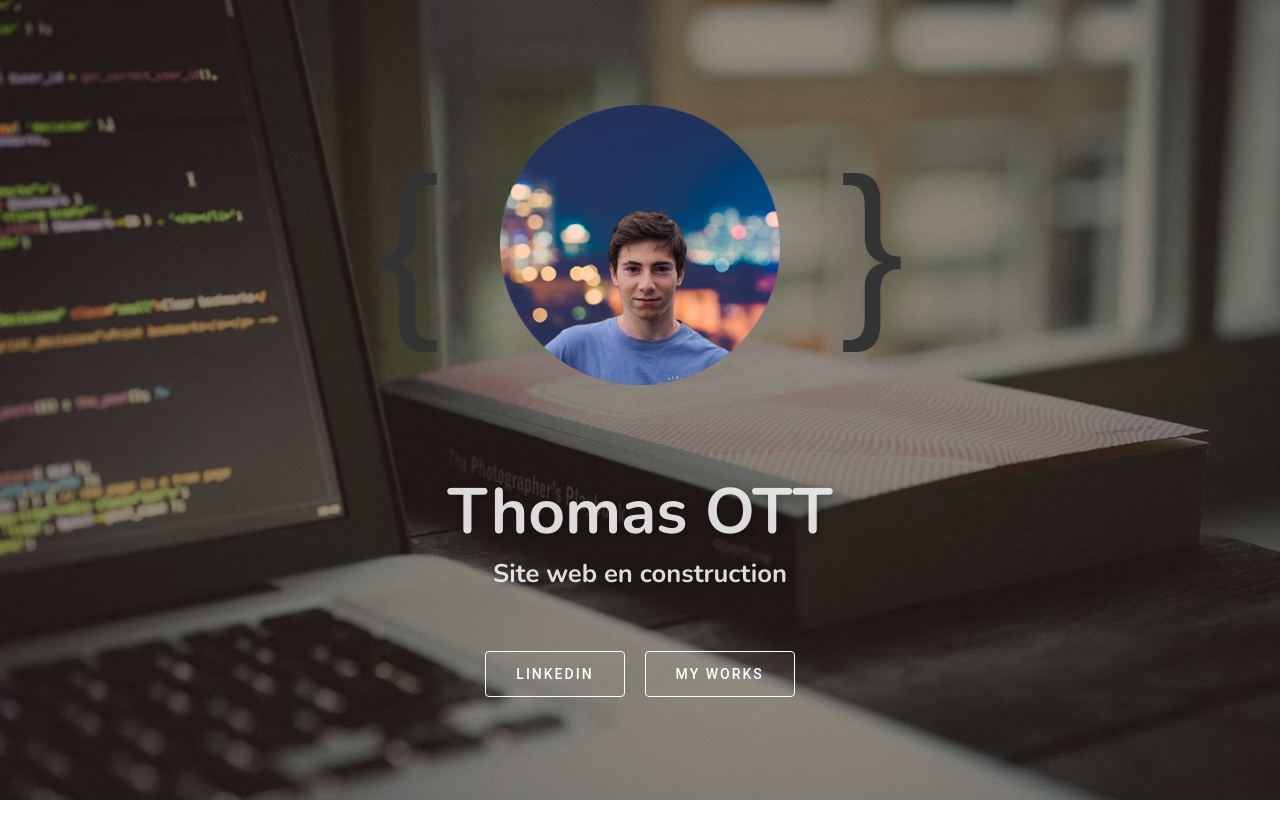
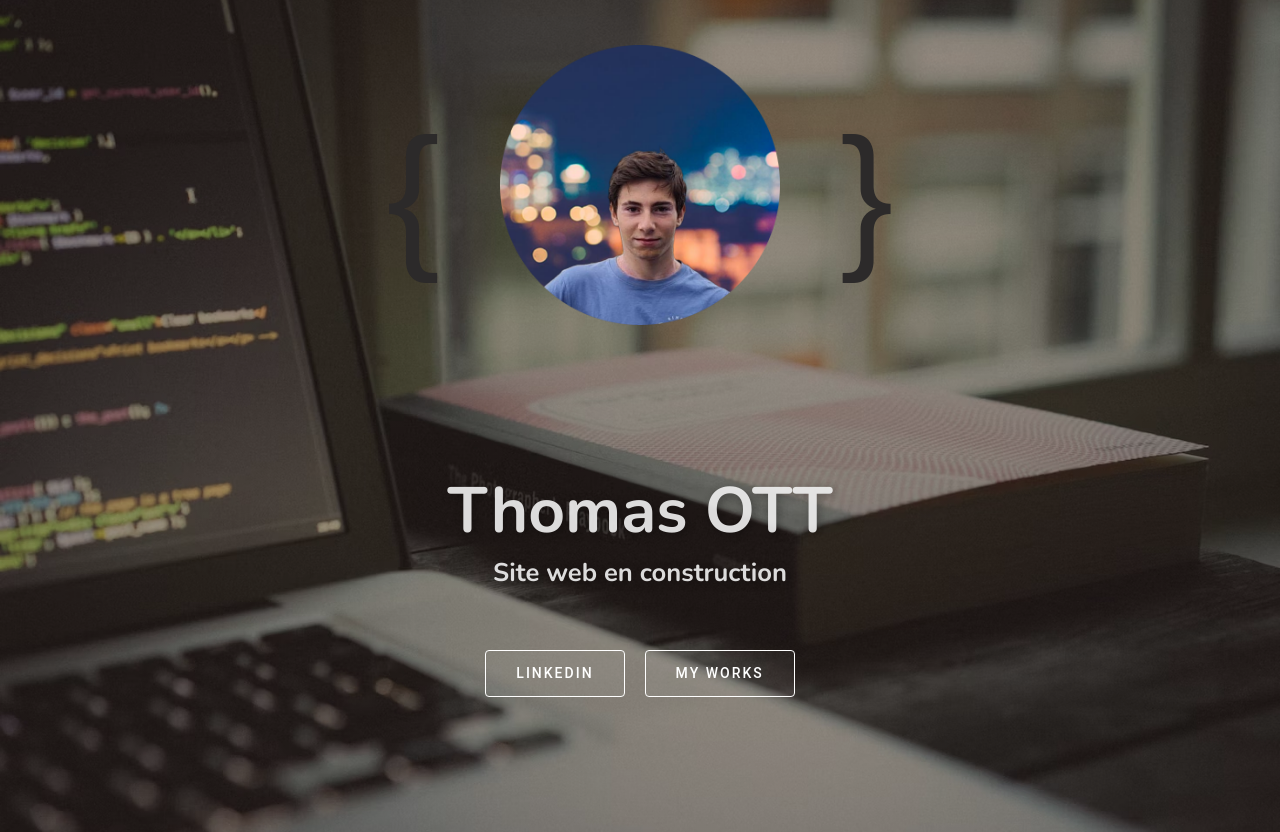
Before and after one commit to RedBoardDev/portfolio, a React (Create React App) app: page / in a window 1280 px wide. Before the commit the page ends 800 px from the top, so only its background shows below. Built offline with nearby package versions, Linux system fonts and the light colour scheme.

Commit message:
(|) fix respnsivity of the profileImage

```diff
--- a/src/App.css
+++ b/src/App.css
@@ -0,0 +1,6 @@
+@import url('https://fonts.googleapis.com/css2?family=Quicksand:wght@300;400;500;600;700&display=swap');
+
+.app-container {
+  text-align: center;
+  font-family: 'Quicksand', sans-serif;
+}
--- a/src/components/ProfileImage.css
+++ b/src/components/ProfileImage.css
@@ -1,8 +1,9 @@
 .profile-container {
   display: flex;
   justify-content: center;
-  font-size: 12em;
+  font-size: 4vw;
   font-family: 'Questrial', sans-serif;
+  margin-bottom: 0;
 }
 
 .profile-image-container {
@@ -15,12 +16,23 @@
 }
 
 .profile-image {
-  width: 280px;
-  height: 280px;
+  width: 50vw;
+  max-width: 280px;
+  height: auto;
   object-fit: cover;
+  margin-bottom: 20px;
 }
 
 .enclosure {
-  color: #333;
+  color: #2c2a2a;
   align-self: center;
+  font-size: 160px;
 }
+
+@media screen and (max-width: 560px) {
+  .enclosure {
+    margin-right: -20px;
+    margin-left: -20px;
+    font-size: 20vw;
+  }
+}
--- a/src/pages/Home.css
+++ b/src/pages/Home.css
@@ -1,15 +1,18 @@
 @import url('https://fonts.googleapis.com/css2?family=Nunito:wght@700&display=swap');
 
-.background {
-    display: flex;
-    align-items: center;
-    justify-content: center;
+.home {
+    min-height: 100vh;
+    max-width: 100%;
     background-image: linear-gradient(to bottom, rgba(0, 0, 0, 0.2), rgba(0, 0, 0, 0.2)), url("../assets/test1.jpg");
+    background-size: cover;
     background-position: center;
     background-repeat: no-repeat;
-    background-size: cover;
-    height: 100vh;
-    width: 100vw;
+    color: rgb(40, 40, 40);
+    padding-bottom: 4vh;
+    display: flex;
+    justify-content: center;
+    align-items: center;
+    flex-direction: column;
 }
 
 .profile-title-container {
@@ -28,8 +31,31 @@
     text-shadow: 2px 2px 10px rgba(0, 0, 0, 0.3);
     text-align: center;
     width: 100%;
-    margin-top: -80px;
+    margin-top: 20px;
     margin-bottom: 60px;
+}
+
+@media screen and (max-width: 800px) {
+    .title {
+        font-size: 40px;
+    }
+}
+
+.construction {
+    color: rgba(242, 242, 242, 0.9);
+    font-size: 2vw;
+    font-family: 'Nunito', sans-serif;
+    text-shadow: 2px 2px 10px rgba(0, 0, 0, 0.3);
+    text-align: center;
+    width: 100%;
+    margin-top: -60px;
+    margin-bottom: 60px;
+}
+
+@media screen and (max-width: 800px) {
+    .construction {
+        font-size: 20px;
+    }
 }
 
 /* buttons */
@@ -55,15 +81,3 @@
     color: #fff;
     box-shadow: 0px 0px 5px #555;
 }
-
-.construction {
-    color: rgba(242, 242, 242, 0.9);
-    /* font-weight: bold; */
-    font-size: 2vw;
-    font-family: 'Nunito', sans-serif;
-    text-shadow: 2px 2px 10px rgba(0, 0, 0, 0.3);
-    text-align: center;
-    width: 100%;
-    margin-top: -60px;
-    margin-bottom: 60px;
-}
--- a/src/pages/Home.js
+++ b/src/pages/Home.js
@@ -1,12 +1,11 @@
-import React from "react";
-import './Home.css';
+import React, { } from 'react';
 import ProfileImage from '../components/ProfileImage';
 import Button from '@mui/material/Button';
+import "./Home.css";
 
-class Home extends React.Component {
-    render() {
+function Home() {
     return (
-            <div className="background">
+        <div className="home">
             <div className="profile-title-container">
                 <ProfileImage />
                 <h1 className="title">Thomas OTT</h1>
@@ -23,6 +22,5 @@ class Home extends React.Component {
         </div>
     );
 }
-}
 
 export default Home;
```
Also changed, not shown: 1 other file (tests, documents, lock files or other folders). Lines whose indentation alone changed are shown as unchanged.
